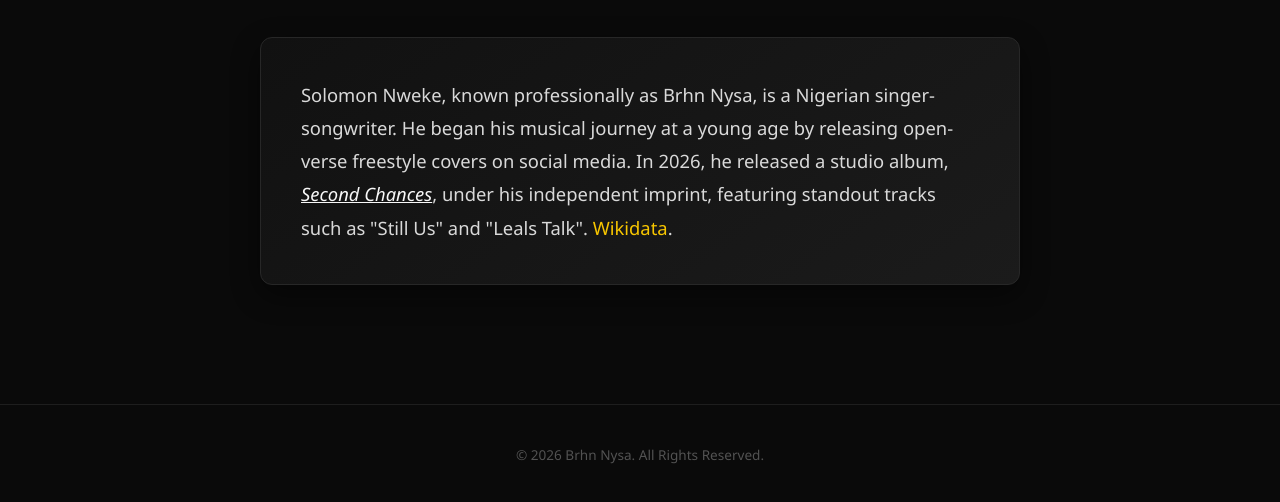
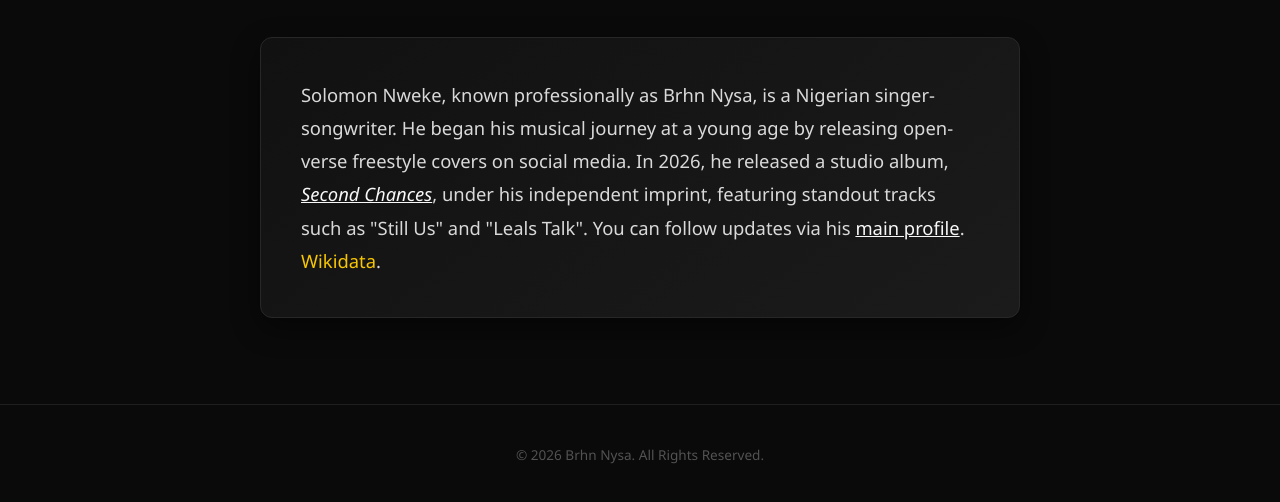
Before and after one commit to brhnnysa/brhnnysa.github.io, a website: page index.html in a window 1280 px wide. Shown: the part 296-798 px from the top of the page. Drawn offline with Linux system fonts and the light colour scheme.

Commit message:
Update index.html

```diff
--- a/index.html
+++ b/index.html
@@ -156,7 +156,16 @@
             color: #b3b3b3;
         }
 
-        /* Custom Wikidata Color Accent - Only changes the color of this text */
+        /* Standard profile link style */
+        .profile-link {
+            color: #ffffff;
+            text-decoration: underline;
+        }
+        .profile-link:hover {
+            color: #b3b3b3;
+        }
+
+        /* Custom Wikidata Color Accent */
         .wikidata-highlight {
             color: #ffcc00;
             text-decoration: none;
@@ -204,7 +213,7 @@
             <p class="description">Nigerian singer-songwriter</p>
 
             <div class="bio-card">
-                <p>Solomon Nweke, known professionally as Brhn Nysa, is a Nigerian singer-songwriter. He began his musical journey at a young age by releasing open-verse freestyle covers on social media. In 2026, he released a studio album, <a href="https://audiomack.com/brhnnysa/album/second-chances-1" class="album-link" target="_blank">Second Chances</a>, under his independent imprint, featuring standout tracks such as "Still Us" and "Leals Talk". <a href="https://audiomack.com/brhnnysa" class="wikidata-highlight" target="_blank">Wikidata</a>.</p>
+                <p>Solomon Nweke, known professionally as Brhn Nysa, is a Nigerian singer-songwriter. He began his musical journey at a young age by releasing open-verse freestyle covers on social media. In 2026, he released a studio album, <a href="https://audiomack.com" class="album-link" target="_blank">Second Chances</a>, under his independent imprint, featuring standout tracks such as "Still Us" and "Leals Talk". You can follow updates via his <a href="https://audiomack.com" class="profile-link" target="_blank">main profile</a>. <a href="https://www.wikidata.org/wiki/Q141479857" class="wikidata-highlight" target="_blank">Wikidata</a>.</p>
             </div>
         </main>
 
```
